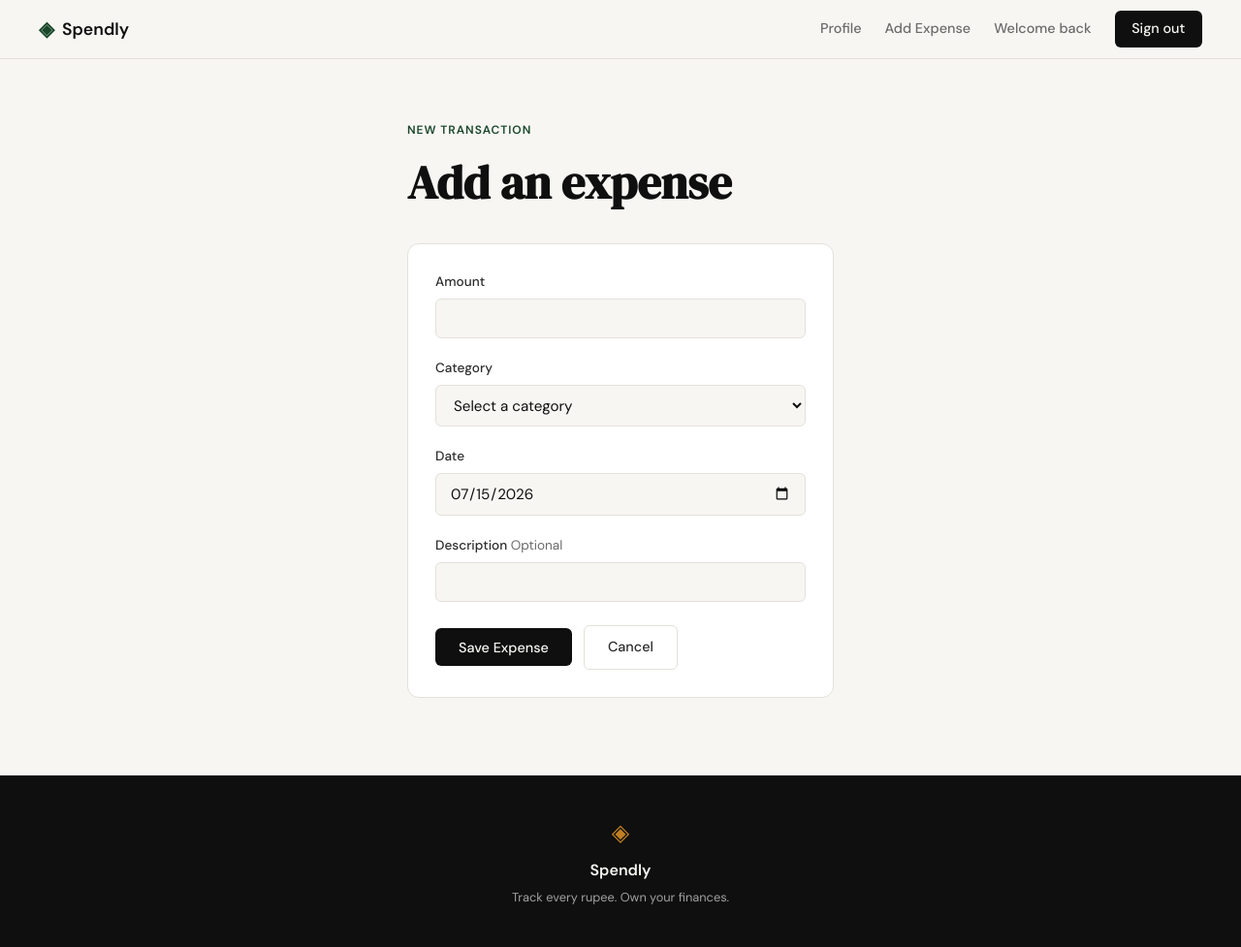
After one commit to 420pawan/Spendly-, a Flask app: page /expenses/add in a window 1280 px wide. The commit adds this page. Shown: the whole page at 97% size. Run offline with Flask 3, Linux system fonts and the light colour scheme; the visitor is signed in with stand-in values (Sample User, id 1).

Commit message:
add daily expenses

```diff
--- a/app.py
+++ b/app.py
@@ -5,7 +5,7 @@ from flask import Flask, flash, redirect, render_template, request, session, url
 from werkzeug.security import check_password_hash
 
 from database.db import create_user, get_user_by_email, init_db, seed_db
-from database.queries import get_category_breakdown, get_recent_transactions, get_summary_stats
+from database.queries import get_category_breakdown, get_recent_transactions, get_summary_stats, insert_expense
 
 app = Flask(__name__)
 app.secret_key = "spendly-development-secret"
@@ -112,5 +112,45 @@ def profile():
     return render_template("profile.html", profile_user=profile_user, summary=summary, transactions=transactions, categories=categories, presets=presets, active_preset=active_preset, custom_range_active=custom_range_active, active_date_from=date_from, active_date_to=date_to)
 
 
+EXPENSE_CATEGORIES = ("Food", "Transport", "Bills", "Health", "Entertainment", "Shopping", "Other")
+
+
+@app.route("/expenses/add", methods=["GET", "POST"])
+def add_expense():
+    if not session.get("user_id"):
+        return redirect(url_for("login"))
+
+    values = {
+        "amount": "",
+        "category": "",
+        "date": date.today().isoformat(),
+        "description": "",
+    }
+    if request.method == "POST":
+        values = {
+            "amount": request.form.get("amount", "").strip(),
+            "category": request.form.get("category", "").strip(),
+            "date": request.form.get("date", "").strip(),
+            "description": request.form.get("description", "").strip(),
+        }
+        try:
+            amount = float(values["amount"])
+        except ValueError:
+            return render_template("add_expense.html", categories=EXPENSE_CATEGORIES, values=values, error="Amount must be a positive number.")
+        if amount <= 0:
+            return render_template("add_expense.html", categories=EXPENSE_CATEGORIES, values=values, error="Amount must be greater than zero.")
+        if values["category"] not in EXPENSE_CATEGORIES:
+            return render_template("add_expense.html", categories=EXPENSE_CATEGORIES, values=values, error="Select a valid category.")
+        try:
+            datetime.strptime(values["date"], "%Y-%m-%d")
+        except ValueError:
+            return render_template("add_expense.html", categories=EXPENSE_CATEGORIES, values=values, error="Enter a valid date.")
+        if len(values["description"]) > 200:
+            return render_template("add_expense.html", categories=EXPENSE_CATEGORIES, values=values, error="Description must be 200 characters or fewer.")
+
+        insert_expense(session["user_id"], amount, values["category"], values["date"], values["description"] or None)
+        return redirect(url_for("profile"))
+
+    return render_template("add_expense.html", categories=EXPENSE_CATEGORIES, values=values, error=None)
 if __name__ == "__main__":
     app.run(debug=True, port=5001)
--- a/static/css/style.css
+++ b/static/css/style.css
@@ -593,3 +593,24 @@ a { color: inherit; text-decoration: none; }
 .date-range-form input:focus { border-color: var(--accent); outline: none; }
 @media (max-width: 800px) { .date-filter { align-items: stretch; flex-direction: column; } }
 @media (max-width: 600px) { .date-range-form input { width: 100%; } .date-range-form label { flex: 1 1 8rem; } }
+
+/* ------------------------------------------------------------------ */
+/* Add expense                                                         */
+/* ------------------------------------------------------------------ */
+
+.expense-page { padding: 4rem 2rem 5rem; }
+.expense-container { margin: 0 auto; max-width: var(--auth-width); }
+.expense-header { margin-bottom: 1.5rem; }
+.expense-header h1 { color: var(--ink); font-family: var(--font-display); font-size: clamp(2rem, 4vw, 3rem); margin-top: 0.35rem; }
+.expense-card { padding: 1.75rem; }
+.expense-error { background: var(--danger-light); border: 1px solid var(--danger); border-radius: var(--radius-sm); color: var(--danger); font-size: 0.9rem; margin-bottom: 1.25rem; padding: 0.75rem 1rem; }
+.expense-form select.form-input { appearance: auto; }
+.field-optional { color: var(--ink-muted); font-weight: 400; }
+.expense-actions { align-items: center; display: flex; gap: 0.75rem; margin-top: 1.5rem; }
+.add-expense-link { color: var(--accent); font-size: 0.85rem; font-weight: 600; margin-top: 0.45rem; display: inline-block; }
+.add-expense-link:hover { text-decoration: underline; }
+
+@media (max-width: 600px) {
+    .expense-page { padding: 2.5rem 1rem 3rem; }
+    .expense-card { padding: 1.25rem; }
+}
--- /dev/null
+++ b/templates/add_expense.html
@@ -0,0 +1,46 @@
+{% extends "base.html" %}
+
+{% block title %}Add Expense — Spendly{% endblock %}
+
+{% block content %}
+<section class="expense-page">
+    <div class="expense-container">
+        <header class="expense-header">
+            <p class="profile-kicker">New transaction</p>
+            <h1>Add an expense</h1>
+        </header>
+        <section class="profile-card expense-card">
+            {% if error %}
+            <p class="expense-error" role="alert">{{ error }}</p>
+            {% endif %}
+            <form method="post" action="{{ url_for('add_expense') }}" class="expense-form">
+                <div class="form-group">
+                    <label for="amount">Amount</label>
+                    <input class="form-input" id="amount" type="number" name="amount" step="0.01" min="0.01" value="{{ values.amount }}" required>
+                </div>
+                <div class="form-group">
+                    <label for="category">Category</label>
+                    <select class="form-input" id="category" name="category" required>
+                        <option value="" disabled{% if not values.category %} selected{% endif %}>Select a category</option>
+                        {% for category in categories %}
+                        <option value="{{ category }}"{% if values.category == category %} selected{% endif %}>{{ category }}</option>
+                        {% endfor %}
+                    </select>
+                </div>
+                <div class="form-group">
+                    <label for="date">Date</label>
+                    <input class="form-input" id="date" type="date" name="date" value="{{ values.date }}" required>
+                </div>
+                <div class="form-group">
+                    <label for="description">Description <span class="field-optional">Optional</span></label>
+                    <input class="form-input" id="description" type="text" name="description" value="{{ values.description }}" maxlength="200">
+                </div>
+                <div class="expense-actions">
+                    <button class="btn-primary" type="submit">Save Expense</button>
+                    <a class="btn-ghost" href="{{ url_for('profile') }}">Cancel</a>
+                </div>
+            </form>
+        </section>
+    </div>
+</section>
+{% endblock %}
--- a/templates/base.html
+++ b/templates/base.html
@@ -21,6 +21,7 @@
             <div class="nav-links">
                 {% if session.get("user_id") %}
                 <a href="{{ url_for('profile') }}">Profile</a>
+                <a href="{{ url_for('add_expense') }}">Add Expense</a>
                 <span class="nav-welcome">Welcome back</span>
                 <a href="{{ url_for('logout') }}" class="nav-cta">Sign out</a>
                 {% else %}
--- a/templates/profile.html
+++ b/templates/profile.html
@@ -56,6 +56,7 @@
                     <div>
                         <p class="section-label">Activity</p>
                         <h2 id="transactions-title">Recent transactions</h2>
+                        <a class="add-expense-link" href="{{ url_for('add_expense') }}">Add Expense</a>
                     </div>
                 </div>
                 <div class="table-wrap">
```
Also changed, not shown: database/queries.py (+23 -0 lines), tests/test_add_expense.py (added, +145 -0 lines), templates/.claude/specs/07-add-expense.md (added).
